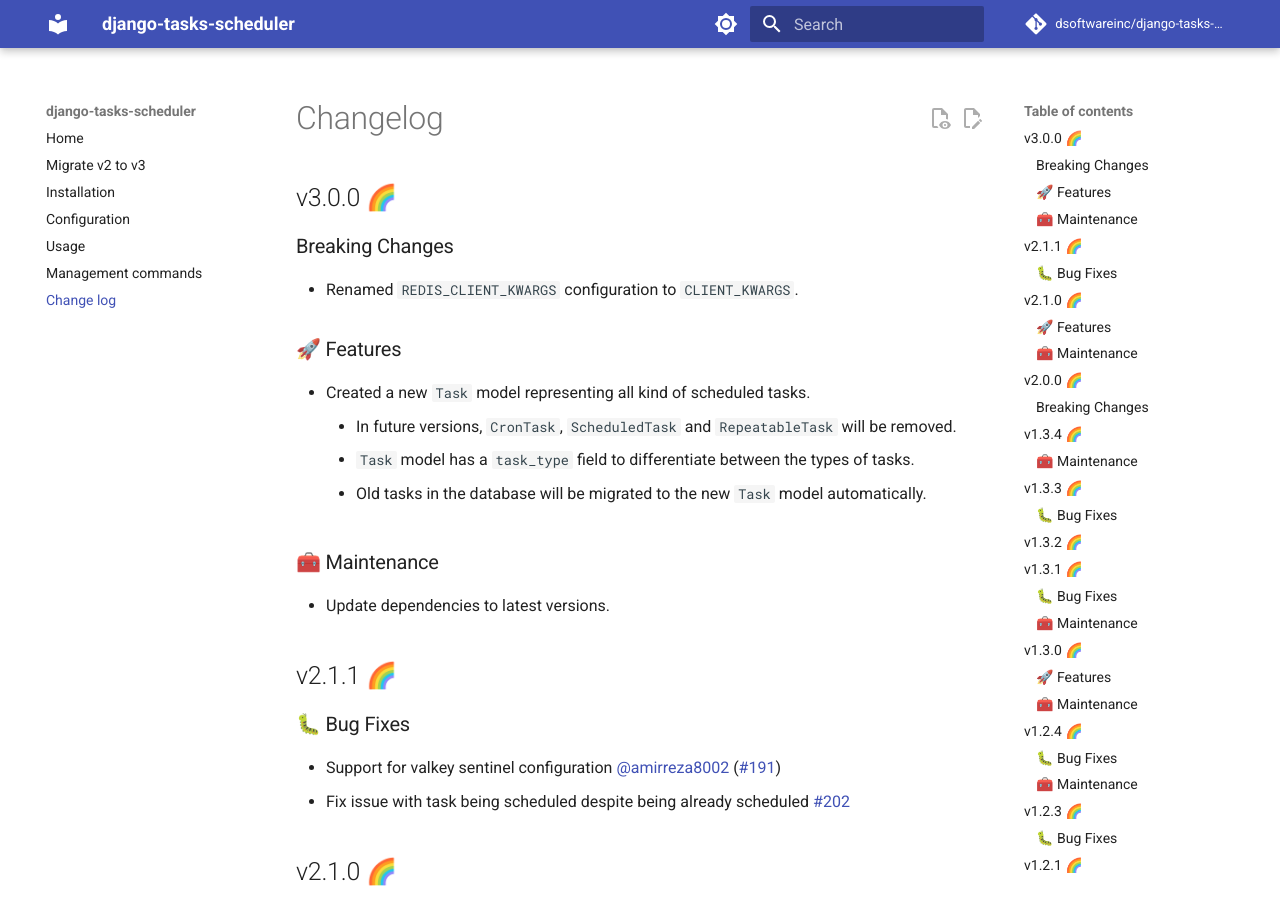
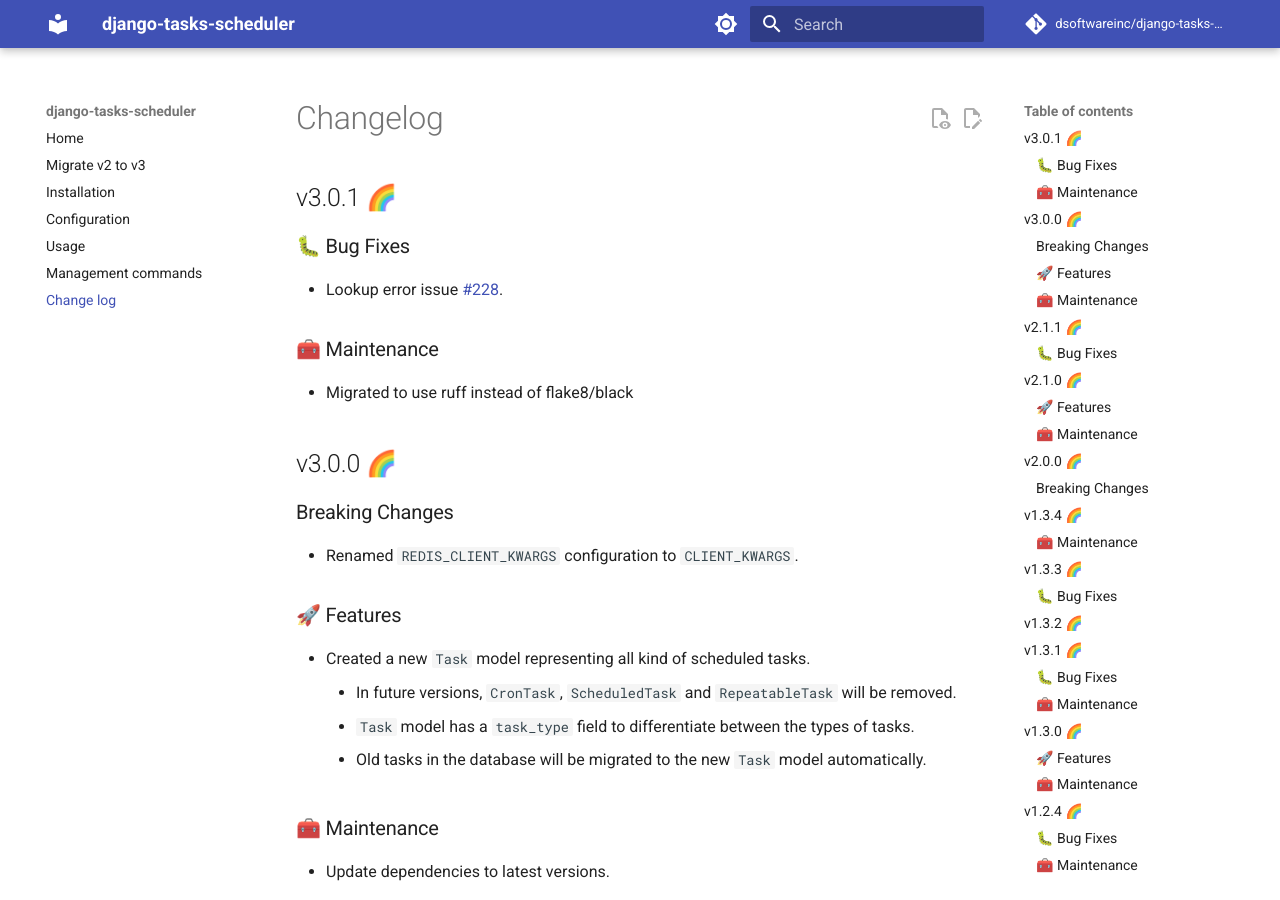
Before and after one commit to django-commons/django-tasks-scheduler, an MkDocs documentation site: the page built from docs/changelog.md, in a window 1280 px wide and 900 px high. Built offline with MkDocs 1.6.1 and Material for MkDocs 9.7.7, drawn with Linux system fonts in a browser that asks for light colours; comment, search, counter and statistics services are not loaded.

Commit message:
doc:update changelog

```diff
--- a/docs/changelog.md
+++ b/docs/changelog.md
@@ -1,4 +1,14 @@
 # Changelog
+
+## v3.0.1 🌈
+
+### 🐛 Bug Fixes
+
+- Lookup error issue #228.
+
+### 🧰 Maintenance
+
+- Migrated to use ruff instead of flake8/black
 
 ## v3.0.0 🌈
 
--- a/pyproject.toml
+++ b/pyproject.toml
@@ -7,7 +7,7 @@
 packages = [
     { include = "scheduler" },
 ]
-version = "3.0.0"
+version = "3.0.1"
 description = "An async job scheduler for django using redis/valkey brokers"
 readme = "README.md"
 keywords = ["redis", "valkey", "django", "background-jobs", "job-queue", "task-queue", "redis-queue", "scheduled-jobs"]
```
Also changed, not shown: 1 other file.
